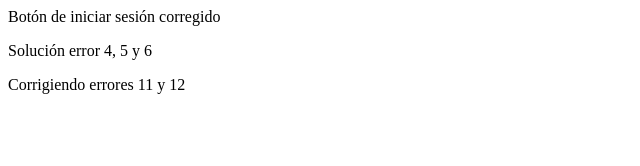
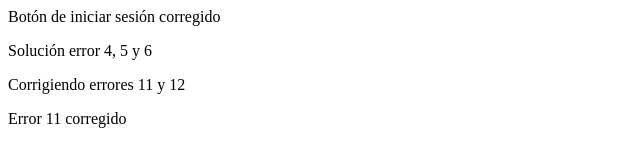
Before and after one commit to Meli3985/ProyectoA, a plain HTML site: page index.html in a window 1280 px wide. Shown: the whole page, without its empty margins (0-640 px from the left). Drawn offline with Linux system fonts and the light colour scheme.

Commit message:
Fixes #11: Error corregido

```diff
--- a/index.html
+++ b/index.html
@@ -1,3 +1,4 @@
 <p>Botón de iniciar sesión corregido</p>
 <p>Solución error 4, 5 y 6</p>
 <p>Corrigiendo errores 11 y 12</p>
+<p>Error 11 corregido</p>
```
